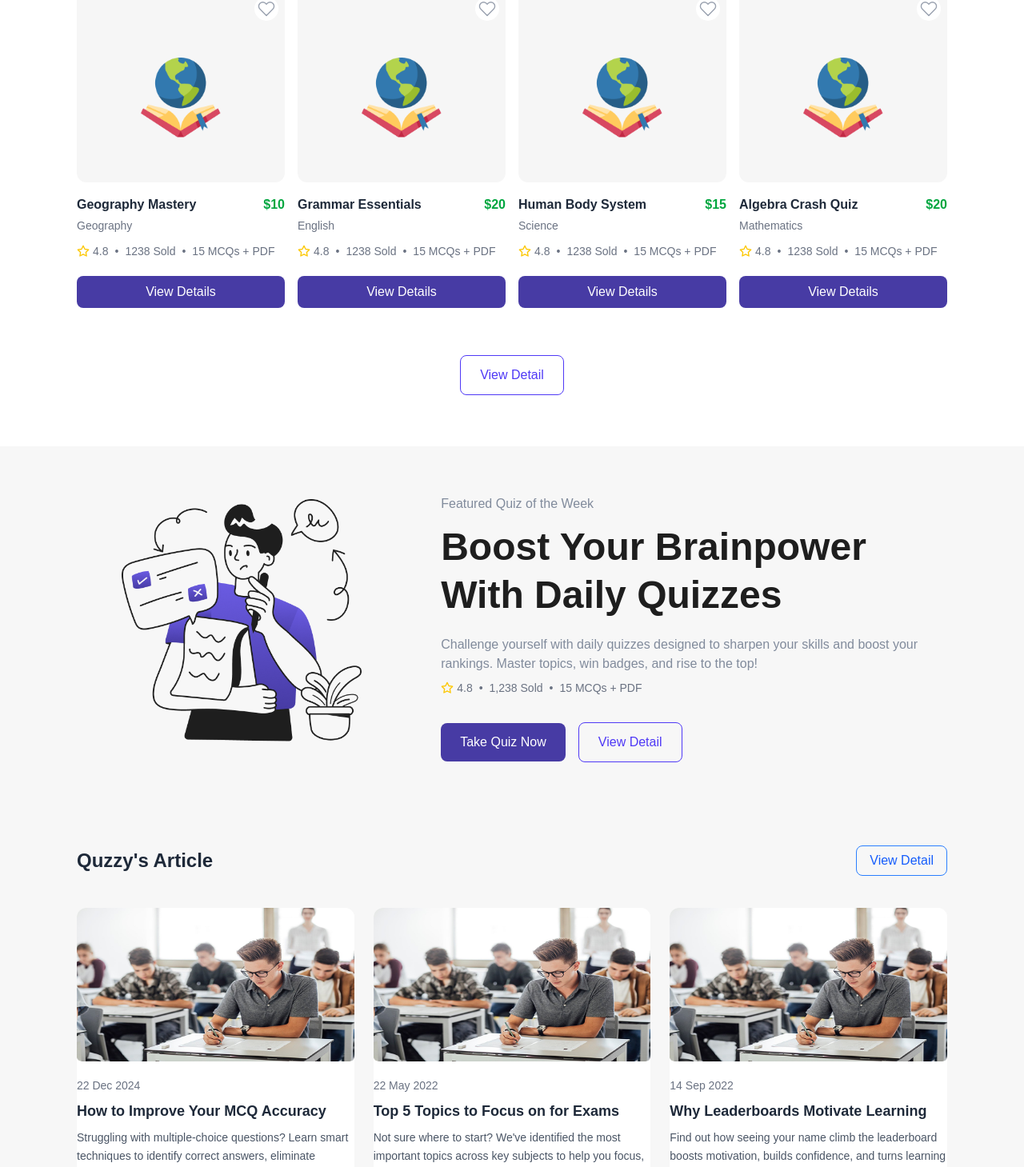
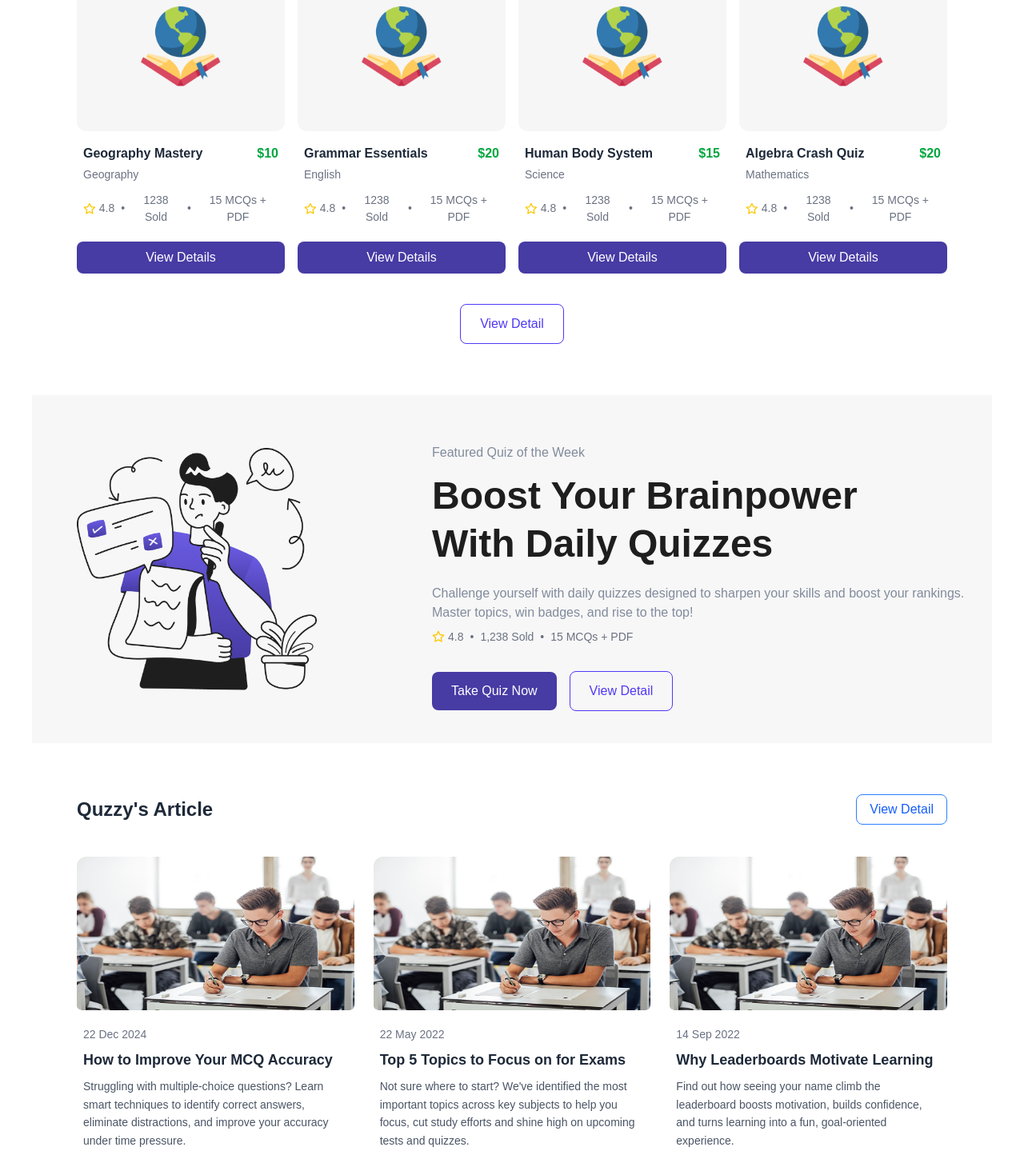
Before and after one commit to LabsTechno-128/thinkhive-frontend, a Next.js app: page / in a window 1280 px wide. Shown: the part 1205-2664 px from the top of the page at 80% size. Built offline with nearby package versions, Linux system fonts and the light colour scheme.

Commit message:
fixed responsive problem

```diff
--- a/src/app/globals.css
+++ b/src/app/globals.css
@@ -1,7 +1,8 @@
 @import 'tailwindcss';
 
 :root {
-  --background: #F7F7F7;
+  /* --background: #F7F7F7; */
+  --background: white;
   --foreground: #171717;
   --primary-color: #473BA4;
   --secondary-color: #6A5BE2;
@@ -33,12 +34,12 @@
   --font-mono: var(--font-geist-mono);
 }
 
-/* @media (prefers-color-scheme: dark) {
+@media (prefers-color-scheme: dark) {
   :root {
-    --background: #0a0a0a;
-    --foreground: #ededed;
+    --background: #F7F7F7;
+    --foreground: #171717;
   }
-} */
+}
 
 body {
   background: var(--background);
--- a/src/components/card/QuizCard.tsx
+++ b/src/components/card/QuizCard.tsx
@@ -30,7 +30,7 @@ export default function QuizCard({
       </div>
 
       {/* Image */}
-      <div className="flex justify-center pt-14 mb-4 bg-[#F6F6F6] pb-14 rounded-xl">
+      <div className="flex justify-center pt-14 mb-4 bg-[#F6F6F6] pb-14 rounded-xl ">
         <Image
           src={quiz.image}
           alt={quiz.title}
@@ -41,16 +41,16 @@ export default function QuizCard({
       </div>
 
       {/* Title + Price */}
-      <div className="flex justify-between items-center mb-1">
+      <div className="flex justify-between items-center mb-1 px-2">
         <h3 className="font-bold text-gray-800 text-base">{quiz.title}</h3>
         <span className="text-green-600 font-semibold">${quiz.price}</span>
       </div>
 
       {/* Category */}
-      <p className="text-gray-500 text-sm mb-3 text-left">{quiz.category}</p>
+      <p className="text-gray-500 text-sm mb-3 text-left px-2">{quiz.category}</p>
 
       {/* Rating + Info */}
-      <div className="flex items-center gap-1  text-gray-500 mb-5 text-[14px]">
+      <div className="flex items-center gap-1  text-gray-500 mb-5 text-[14px] px-2">
         <FiStar className="text-yellow-400" size={16} />
         <span>{quiz.rating}</span>
         <span className="mx-1">•</span>
--- a/src/components/card/QuzzyCard.tsx
+++ b/src/components/card/QuzzyCard.tsx
@@ -30,7 +30,7 @@ const articles = [
 
 export default function ArticlesSection() {
   return (
-    <section className=" mx-auto  px-6 md:px-24 py-16">
+    <section className=" mx-auto  px-6 md:px-24 pt-16">
       {/* Header */}
       <div className="flex items-center justify-between mb-10">
         <h2 className="text-2xl font-semibold text-gray-800">
@@ -46,7 +46,7 @@ export default function ArticlesSection() {
         {articles.map((article) => (
           <div
             key={article.id}
-            className="bg-white  rounded-xl overflow-hidden  transition"
+            className=" rounded-xl overflow-hidden  transition"
           >
             <div className="relative h-48 w-full">
               <Image
@@ -57,7 +57,7 @@ export default function ArticlesSection() {
               />
             </div>
 
-            <div className="py-5">
+            <div className="py-5 px-2">
               <p className="text-sm text-gray-500 mb-2">{article.date}</p>
               <h3 className="text-lg font-semibold text-gray-800 mb-2">
                 {article.title}
--- a/src/components/home/FeaturedCategory.tsx
+++ b/src/components/home/FeaturedCategory.tsx
@@ -14,14 +14,14 @@ const categories = [
 
 export default function FeaturedCategory() {
   return (
-    <section className="py-16 bg-white">
+    <section className="pt-16 bg-white">
       <div className="max-w-7xl mx-auto px-4">
         {/* Header */}
         <div className="flex items-center justify-between mb-10">
           <h2 className="text-2xl md:text-3xl font-bold text-gray-800">
             Featured Category
           </h2>
-          <button className="border border-indigo-500 text-indigo-600 px-4 py-2 rounded-lg hover:bg-indigo-50 transition-all">
+          <button className="border border-indigo-500 text-indigo-600 px-4 py-2 rounded-lg hover:bg-indigo-50 transition-all text-nowrap">
             View Detail
           </button>
         </div>
--- a/src/components/home/Physics.tsx
+++ b/src/components/home/Physics.tsx
@@ -4,8 +4,8 @@ import { FiStar } from 'react-icons/fi';
 
 export default function Physics() {
   return (
-    <section className="  bg-[#F7F7F7] mx-24">
-      <div className=" mx-auto flex flex-col md:flex-row items-center justify-between gap-10  ">
+    <section className=" w-full md:w-[1200px]  mt-16 mx-auto">
+      <div className=" mx-auto flex flex-col md:flex-row items-center justify-between gap-10 bg-[#F7F7F7]">
         {/* Left Text Section */}
 
         {/* Right Image Section */}
--- a/src/components/home/QuizSection.tsx
+++ b/src/components/home/QuizSection.tsx
@@ -56,7 +56,7 @@ export default function QuizSection() {
   };
 
   return (
-    <section className="py-16 bg-white text-center">
+    <section className="pt-16  text-center">
       <div className=" mx-auto px-6 md:px-24">
         <h2 className="text-2xl md:text-3xl font-bold mb-2 text-title">
           Available Quiz on Quzzy
--- a/src/components/shere/Footer.tsx
+++ b/src/components/shere/Footer.tsx
@@ -4,7 +4,7 @@ import Image from "next/image";
 
 export default function Footer() {
   return (
-    <footer className="bg-gray-50 border-t border-gray-200 mt-10 px-6 md:px-24">
+    <footer className="bg-[#F7F7F7] border-t border-gray-200  px-6 md:px-24 mt-16 ">
       <div className=" mx-auto px-4 py-10 grid grid-cols-1 md:grid-cols-6 gap-8">
         {/* Logo and description */}
         <div className="col-span-1 md:col-span-2">
```
